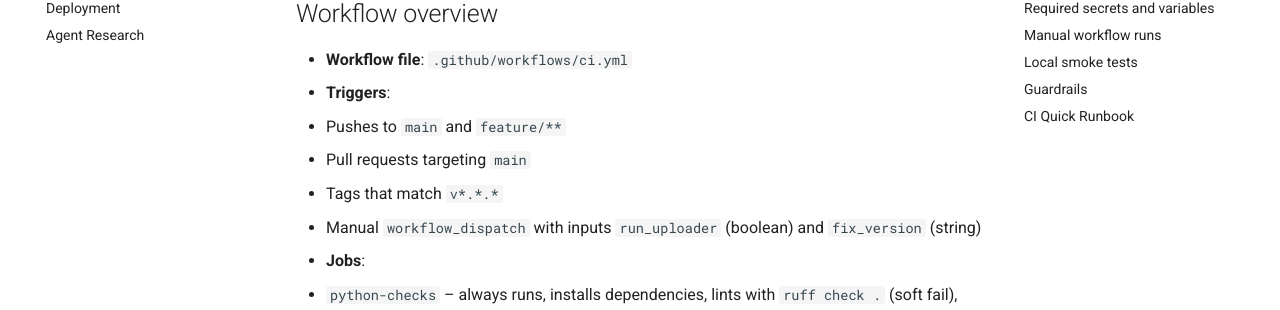
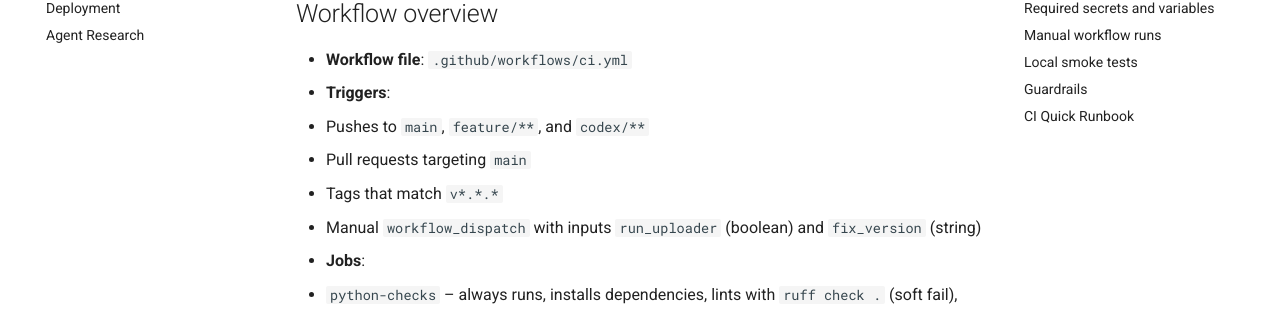
Before and after one commit to dutchsloot84/TeamOps-Insights, an MkDocs documentation site: the page built from docs/ci-cd.md, in a window 1280 px wide and 900 px high. Shown: the part 184-494 px from the top of the window. Built offline with MkDocs 1.6.1 and Material for MkDocs 9.7.7, drawn with Linux system fonts in a browser that asks for light colours.

Commit message:
Enable CI on codex branches and document trigger

```diff
--- a/docs/ci-cd.md
+++ b/docs/ci-cd.md
@@ -3,7 +3,7 @@
 ## Workflow overview
 - **Workflow file**: `.github/workflows/ci.yml`
 - **Triggers**:
-  - Pushes to `main` and `feature/**`
+  - Pushes to `main`, `feature/**`, and `codex/**`
   - Pull requests targeting `main`
   - Tags that match `v*.*.*`
   - Manual `workflow_dispatch` with inputs `run_uploader` (boolean) and `fix_version` (string)
```
Also changed, not shown: 1 other file.
